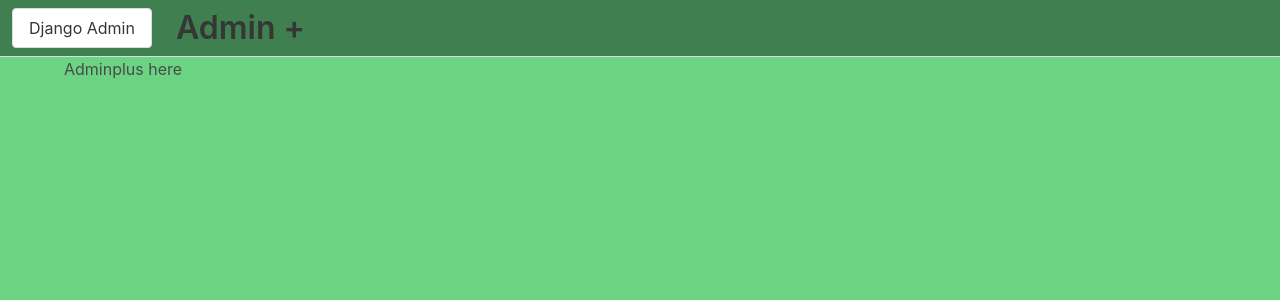
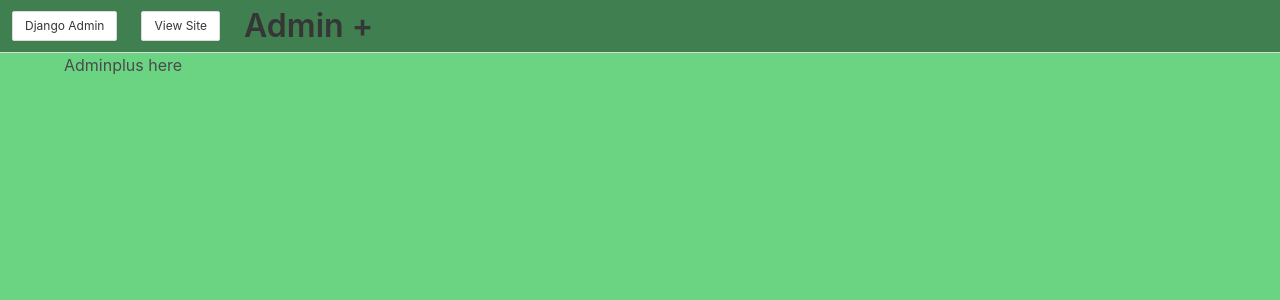
Before and after one commit to byoso/django_collection, a Django app: page /adminplus/ in a window 1280 px wide. Shown: the top 300 px of the page. Run offline with Django 4.2, Linux system fonts and the light colour scheme; the visitor is signed in with stand-in values (Sample User, id 1).

Commit message:
adminplus ++

```diff
--- a/_adminplus/templates/_adminplus/_base_adminplus.html
+++ b/_adminplus/templates/_adminplus/_base_adminplus.html
@@ -29,7 +29,10 @@
 
   <nav class="navbar" role="navigation" aria-label="main navigation">
       <div class="navbar-item">
-        <a href="{% url 'admin:index' %}" class="button">Django Admin</a>
+        <a href="{% url 'admin:index' %}" class="button is-small">Django Admin</a>
+      </div>
+      <div class="navbar-item">
+        <a href="/" class="button is-small">View Site</a>
       </div>
       <div class="navbar-item">
         <a class="title" href="{% url '_adminplus:adminplus' %}">Admin +</a>
--- a/_adminplus/views.py
+++ b/_adminplus/views.py
@@ -4,8 +4,7 @@ from django.shortcuts import render, redirect
 def adminplus(request):
     if not request.user.is_superuser or not request.user.is_active:
         return redirect('admin:index')
+    context = {
 
-    context = {
     }
-
     return render(request, '_adminplus/adminplus_index.html', context)
```
Also changed, not shown: _adminplus/_README.md (+1 -1 lines).
